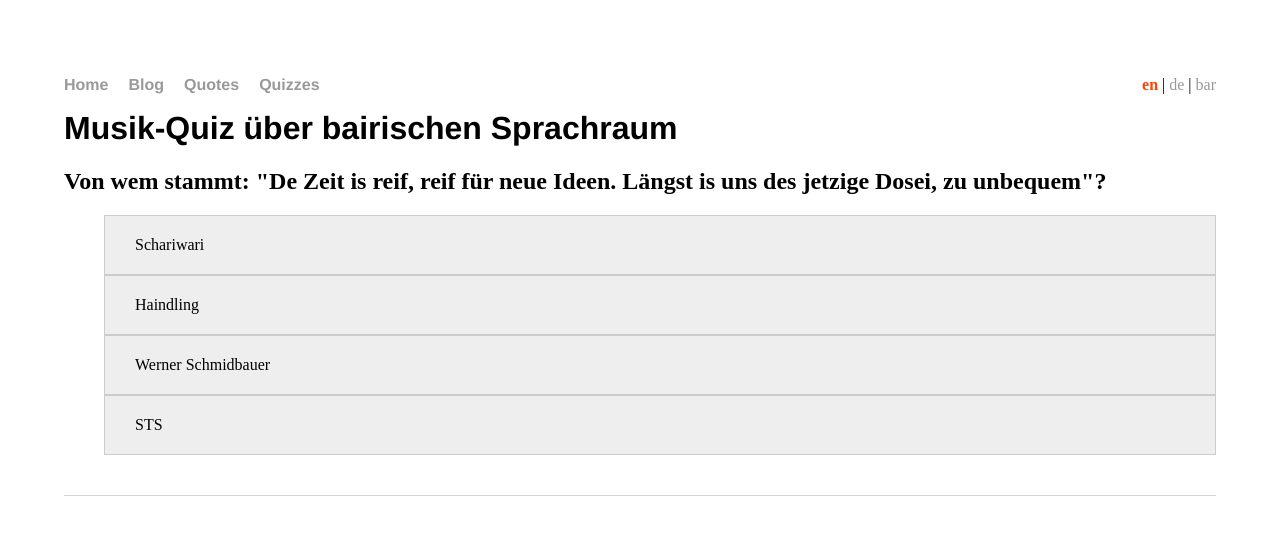
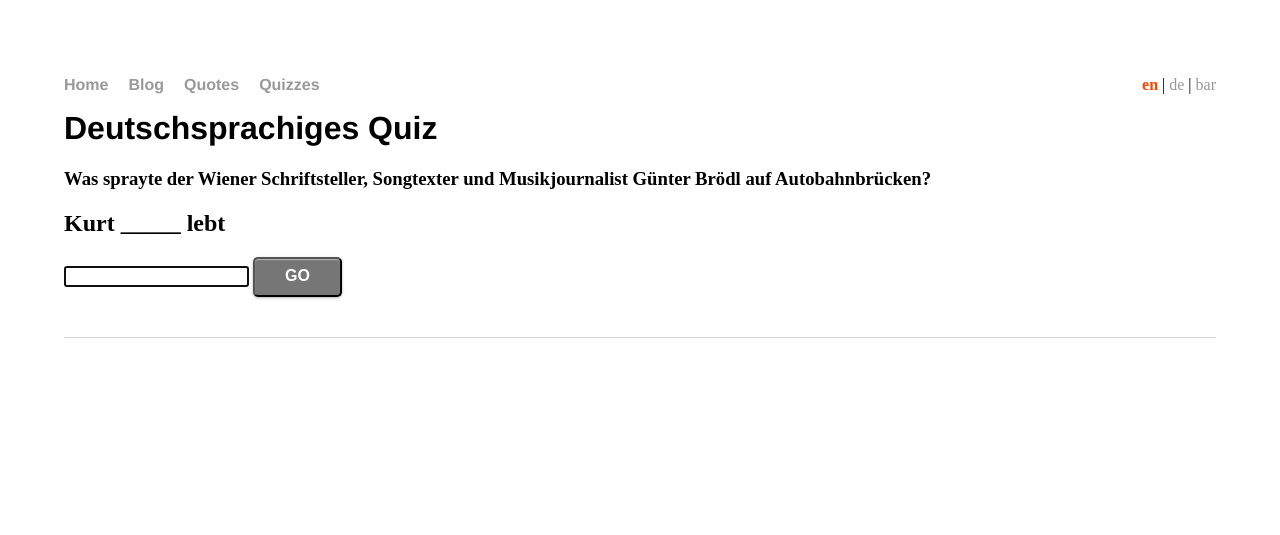
Before and after one commit to rudiverse/rudiverse.github.io, a Jekyll site: the page built from _quizzes/quiz_music_mixed.md, in a window 1280 px wide. Shown: the top 535 px of the page. Built offline with Jekyll 4.4.1, drawn with Linux system fonts in a browser that asks for light colours; part of the change alters nothing that is shown.

Commit message:
Add some Ostbahn-Kurti quiz questions

```diff
--- a/_quizzes/quiz_music_mixed.md
+++ b/_quizzes/quiz_music_mixed.md
@@ -1,6 +1,6 @@
 ---
-title: "Musik-Quiz über bairischen Sprachraum"
-language: boarisch
+title: "Deutschsprachiges Quiz"
+language: deutsch
 ---
 <quiz>
     <h3 id="quiz_instruction"></h3>
--- a/assets/js/quiz_data_german.js
+++ b/assets/js/quiz_data_german.js
@@ -126,6 +126,158 @@ let quizData = [
                 valid: false
             },
         ]
+    },
+    {
+        question: 'Wo wurde Willi Resetarits geboren?',
+        answers: [
+            {
+                answer: "Stinatz, Burgenland",
+                valid: true
+            },
+            {
+                answer: "Fürstenfeld, Steiermark",
+                valid: false
+            },
+            {
+                answer: "Wien",
+                valid: false
+            },
+            {
+                answer: "Salzburg",
+                valid: false
+            },
+        ]
+    },
+    {
+        question: 'Welche Sprache lernten Lukas und Willi Resetarits zuerst?',
+        answers: [
+            {
+                answer: "Kroatisch",
+                valid: true
+            },
+            {
+                answer: "Wienerisch",
+                valid: false
+            },
+            {
+                answer: "Deutsch",
+                valid: false
+            },
+            {
+                answer: "Burgenländisch",
+                valid: false
+            },
+        ]
+    },
+    {
+        question: 'Wessen Idee war die Kunstfigur Ostbahn Kurti?',
+        answers: [
+            {
+                answer: "Willi Resetarits",
+                valid: false
+            },
+            {
+                answer: "Günter Brödl",
+                valid: true
+            },
+            {
+                answer: "Peter Patzak",
+                valid: false
+            },
+            {
+                answer: "Helmut Zenker",
+                valid: false
+            },
+        ]
+    },
+    {
+        instruction: "Was sprayte der Wiener Schriftsteller, Songtexter und Musikjournalist Günter Brödl auf Autobahnbrücken?",
+        question: "Kurt _____ lebt",
+        answer: "Ostbahn"
+    },
+    {
+        question: 'Welcher Künstler verkörperte den Ostbahn Kurti?',
+        answers: [
+            {
+                answer: "Willi Resetarits",
+                valid: true
+            },
+            {
+                answer: "Lukas Resetarits",
+                valid: false
+            },
+            {
+                answer: "Peter Patzak",
+                valid: false
+            },
+            {
+                answer: "Helmut Zenker",
+                valid: false
+            },
+        ]
+    },
+    {
+        question: 'Welcher Schauspieler und Kabarattist spielte Polizeimajor Adolf Kottan?',
+        answers: [
+            {
+                answer: "Willi Resetarits",
+                valid: false
+            },
+            {
+                answer: "Lukas Resetarits",
+                valid: true
+            },
+            {
+                answer: "Peter Patzak",
+                valid: false
+            },
+            {
+                answer: "Helmut Zenker",
+                valid: false
+            },
+        ]
+    },
+    {
+        question: 'Wer schrieb die Satire um den Wiener Polizeimajor Adolf Kottan?',
+        answers: [
+            {
+                answer: "Willi Resetarits",
+                valid: false
+            },
+            {
+                answer: "Lukas Resetarits",
+                valid: false
+            },
+            {
+                answer: "Peter Patzak",
+                valid: false
+            },
+            {
+                answer: "Helmut Zenker",
+                valid: true
+            },
+        ]
+    },
+    {
+        question: 'Wer führte die Regie in "Kottan ermittelt"?',
+        answers: [
+            {
+                answer: "Willi Resetarits",
+                valid: false
+            },
+            {
+                answer: "Lukas Resetarits",
+                valid: false
+            },
+            {
+                answer: "Peter Patzak",
+                valid: true
+            },
+            {
+                answer: "Helmut Zenker",
+                valid: false
+            },
+        ]
     }
 ]
 
```
